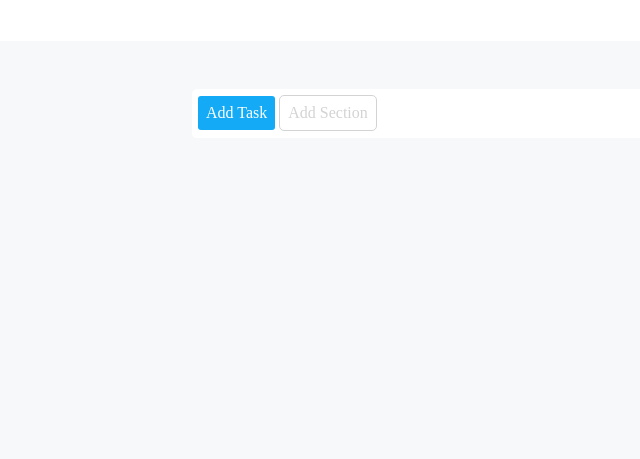
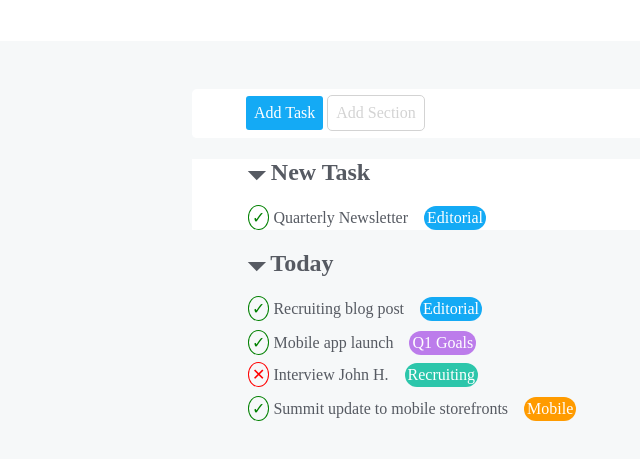
Before and after one commit to EmilioDeChiara3388/html-css-toboolist, a plain HTML site: page index.html in a window 1280 px wide. Shown: the part 135-594 px from the top of the page, without its empty margins (0-640 px from the left). Drawn offline with Linux system fonts and the light colour scheme.

Commit message:
add today

```diff
--- a/css/style.css
+++ b/css/style.css
@@ -39,6 +39,7 @@ h1{
     text-align: center;
     vertical-align: middle;
     line-height: normal;
+
 }
 
 #task{
@@ -47,6 +48,7 @@ h1{
     border-radius: 3px;
     padding: 8px;
     vertical-align: middle;
+    margin-left: 3rem;
 }
 
 #other{
@@ -57,3 +59,88 @@ h1{
     padding: 8px;
     vertical-align: middle;
 }
+
+h2{
+    color: #565a62;
+    margin-left: 3.5rem;
+}
+
+.new-task{
+    width: 70%;
+    margin-left: 3,5rem;
+    margin-top: 0px;
+    background-color: white;
+}
+
+span{
+    color: #565a62;
+}
+
+.checkmark{
+    color: green;
+    width: 40px;
+    border: 1px solid green;
+    border-radius: 50%;
+    padding: 3px;
+    margin-left: 3.5rem;
+}
+
+.editorial{
+    display: inline-block;
+    color: white;
+    background-color: #14aaf5;
+    padding: 3px;
+    border-radius: 30px;
+    margin-left: 1rem;
+}
+
+.mob-app{
+    margin-top: 10px;
+    color: #565a62;
+}
+
+.q1-goals{
+    display: inline-block;
+    color: white;
+    background-color: #bc7ceb;
+    padding: 3px;
+    border-radius: 30px;
+    margin-left: 1rem;
+}
+
+.interview{
+    display: inline-block;
+    margin-top: 10px;
+}
+
+.to-do-mark{
+    color: red;
+    width: 40px;
+    border: 1px solid red;
+    border-radius: 50%;
+    padding: 3px;
+    margin-left: 3.5rem;
+}
+
+.recruiting{
+    display: inline-block;
+    color: white;
+    background-color: #2cc6ab;
+    padding: 3px;
+    border-radius: 30px;
+    margin-left: 1rem;
+}
+
+.summit{
+        margin-top: 10px;
+        color: #565a62;
+}
+
+.mobile{
+    display: inline-block;
+    color: white;
+    background-color: #ff9b00;
+    padding: 3px;
+    border-radius: 30px;
+    margin-left: 1rem;
+}
--- a/index.html
+++ b/index.html
@@ -24,10 +24,23 @@
         <!-- Lista -->
         <main>
             <!-- New Task -->
-            <section></section>
+             <div class="new-task">
+            <section >
+                <h2>&#128899 New Task</h2>
+                <span><span class="checkmark">&#10003</span> Quarterly Newsletter</span><span class="editorial">Editorial</span>
+            </section>
+            </div>
 
             <!-- Today -->
-            <section></section>
+             <div class="today">
+                <section>
+                    <h2>&#128899 Today</h2>
+                    <span><span class="checkmark">&#10003</span> Recruiting blog post</span><span class="editorial">Editorial</span>
+                    <div class="mob-app"><span class="checkmark">&#10003</span> Mobile app launch</span><span class="q1-goals">Q1 Goals</span></div>
+                    <span class="interview"><span class="to-do-mark">&#10005</span> Interview John H.</span><span class="recruiting">Recruiting</span>
+                    <div class="summit"><span class="checkmark">&#10003</span> Summit update to mobile storefronts</span><span class="mobile">Mobile</span></div>
+                </section>
+            </div>
 
             <!-- Upcoming -->
             <section></section>
```
